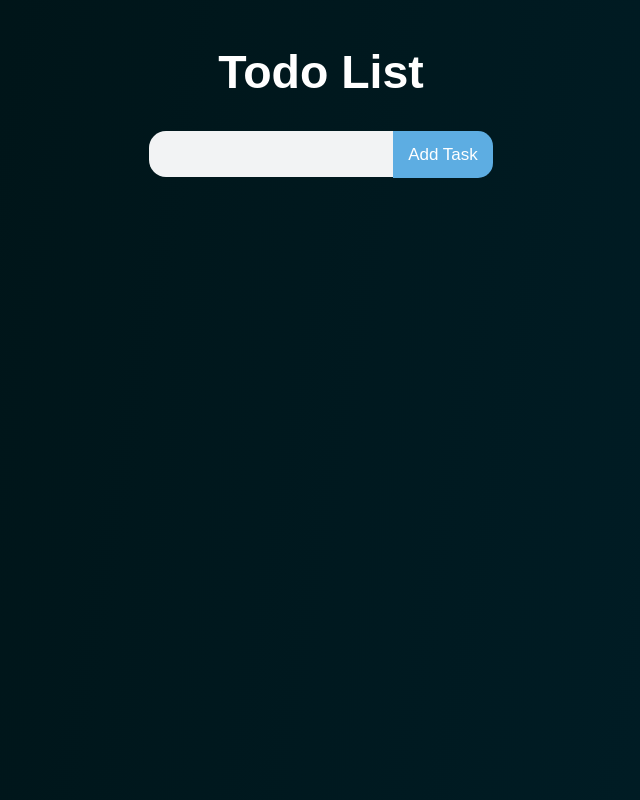
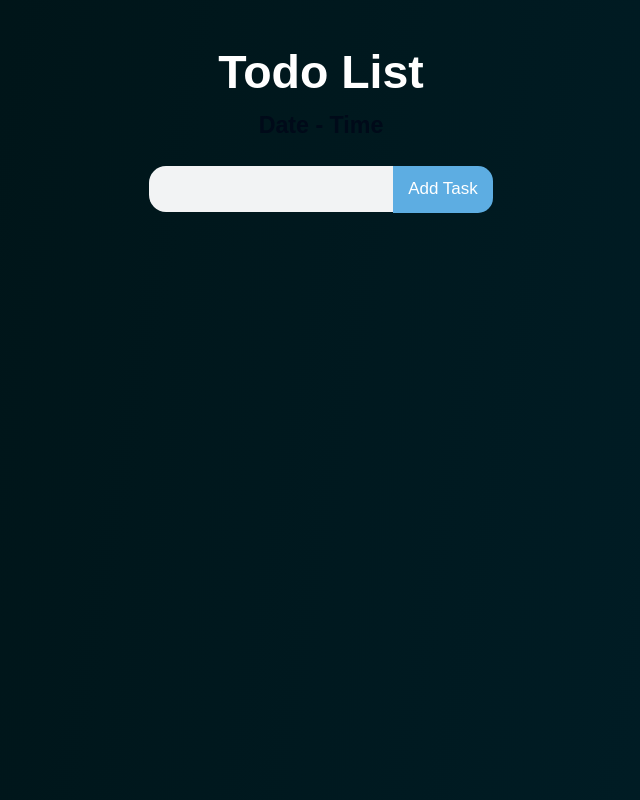
Before and after one commit to Meraj-Uddin-Malik/Complete-ReactJS, a React (Vite) app: page / in a window 1280 px wide. Shown: the whole page, without its empty margins (319-959 px from the left). Built offline with nearby package versions, Linux system fonts and the light colour scheme.

Commit message:
Add date and time header to Todo component for better context

```diff
--- a/src/components/Projects/TodoList/Todo.jsx
+++ b/src/components/Projects/TodoList/Todo.jsx
@@ -51,6 +51,7 @@ export const Todo = () => {
     <section className="todo-container">
       <header>
         <h1>Todo List</h1>
+        <h2 className="date-time"> Date - Time </h2>
       </header>
 
       <section className="form">
```
